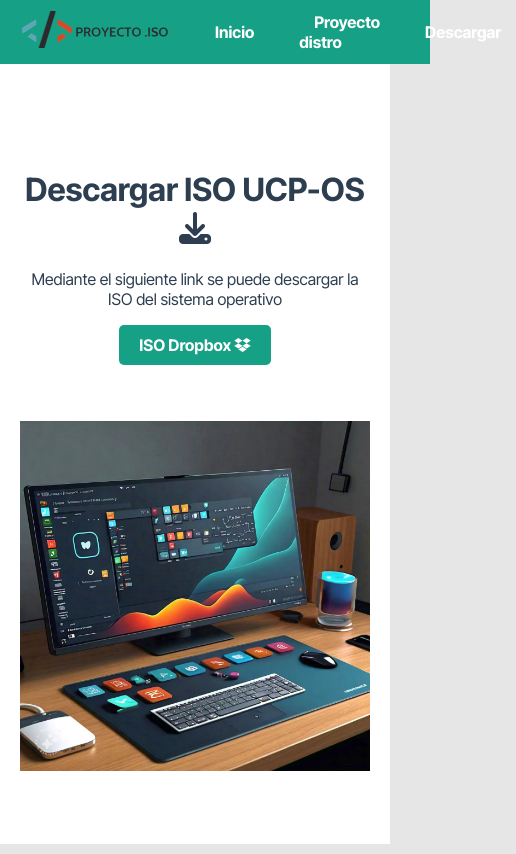
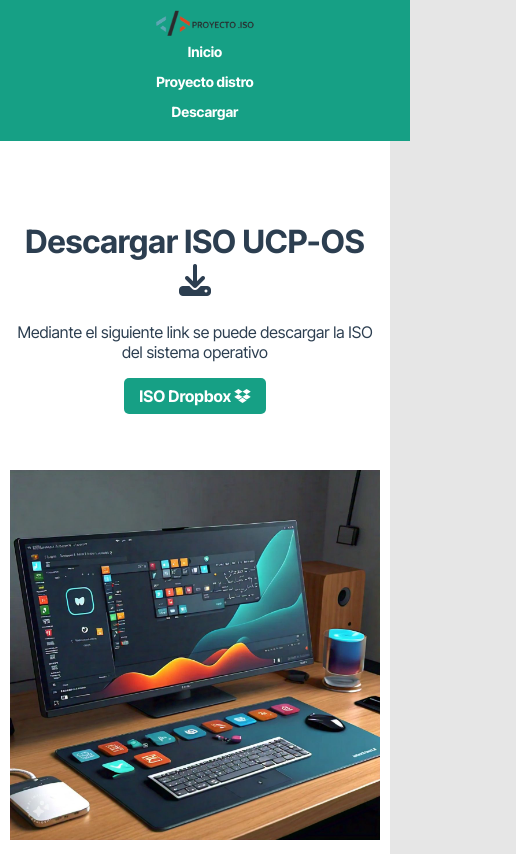
Before and after one commit to proyectoiso/proyectoiso.github.io, a plain HTML site: page download.html in a window 390 px wide. Shown: the whole page, 516 px wide, since content can reach past the window. Drawn offline with Linux system fonts and the light colour scheme; a web font is replaced by a local one.

Commit message:
diseño responsive

```diff
--- a/styles/style.css
+++ b/styles/style.css
@@ -1,4 +1,4 @@
-@import url('https://fonts.googleapis.com/css2?family=Barlow+Condensed:ital,wght@0,100;0,200;0,300;0,400;0,500;0,600;0,700;0,800;0,900;1,100;1,200;1,300;1,400;1,500;1,600;1,700;1,800;1,900&family=BhuTuka+Expanded+One&family=DM+Serif+Text:ital@0;1&family=Inter+Tight:ital,wght@0,100..900;1,100..900&family=Moderustic:wght@300..800&family=Poppins:ital,wght@0,100;0,200;0,300;0,400;0,500;0,600;0,700;0,800;0,900;1,100;1,200;1,300;1,400;1,500;1,600;1,700;1,800;1,900&family=Roboto:ital,wght@0,100;0,300;0,400;0,500;0,700;0,900;1,100;1,300;1,400;1,500;1,700;1,900&display=swap');
+@import url('https://fonts.googleapis.com/css2?family=Barlow+Condensed:ital,wght@0,100;0,200;0,300;0,400;0,500;0,600;0,700;0,800;0,900&family=BhuTuka+Expanded+One&family=DM+Serif+Text:ital@0;1&family=Inter+Tight:ital,wght@0,100..900;1,100..900&family=Moderustic:wght@300..800&family=Poppins:ital,wght@0,100;0,200;0,300;0,400;0,500;0,600;0,700;0,800;0,900;1,100;1,200;1,300;1,400;1,500;1,600;1,700;1,800;1,900&family=Roboto:ital,wght@0,100;0,300;0,400;0,500;0,700;0,900;1,100;1,300;1,400;1,500;1,700;1,900&display=swap');
 
 body {
     font-family: "Inter Tight", sans-serif;
@@ -57,10 +57,9 @@ nav ul li a {
 }
 
 nav ul li a:hover {
-    color: #2C3E50; /* Cambia el color del texto al pasar el cursor */
-    transform: scale(1.1); /* Aumenta el tamaño del texto */
+    color: #2C3E50;
+    transform: scale(1.1);
 }
-
 
 main {
     background-color: #FFFFFF;
@@ -69,22 +68,34 @@ main {
     flex-grow: 1;
     display: flex;
     flex-direction: column;
-    align-items: center; /* Centrar el contenido */
+    align-items: center;
 }
 
 main div {
-    max-width: 800px; /* Limitar el ancho del contenido */
-    padding: 20px; /* Espaciado interno */
+    max-width: 800px;
+    padding: 20px;
 }
 
 .image-container {
-    text-align: center; /* Centrar la imagen */
+    text-align: center;
+}
+
+.image-container-systemback {
+    text-align: center;
+    margin-bottom: 20px;
+}
+
+.image-container-systemback img {
+    width: 100%;
+    max-width: 600px;
+    height: auto;
+    border-radius: 10px;
 }
 
 .image-effect {
-    width: 100%; /* Hacer que la imagen sea responsive */
-    max-width: 400px; /* Ancho máximo de la imagen */
-    transition: transform 0.3s ease; /* Transición suave */
+    width: 100%;
+    max-width: 400px;
+    transition: transform 0.3s ease;
 }
 
 .image-effect:hover {
@@ -92,5 +103,69 @@ main div {
 }
 
 p {
-    line-height: 1.6; /* Aumentar el espacio entre líneas */
+    line-height: 1.6;
 }
+
+/* --- Media Queries para la responsividad --- */
+
+/* para dispositivos medianos (tablets, pantallas medianas) */
+@media (max-width: 768px) {
+    header {
+        flex-direction: column;
+        position: relative;
+    }
+
+    #logo-prueba {
+        width: 120px;
+    }
+
+    nav ul {
+        flex-direction: column;
+        align-items: center;
+    }
+
+    nav ul li {
+        margin-left: 0;
+        margin-bottom: 10px;
+    }
+
+    main div {
+        max-width: 90%;
+    }
+
+    .image-container-systemback img {
+        max-width: 100%; /* esta parte asegura que la imagen no exceda el ancho del contenedor */
+    }
+}
+
+/* Dispositivos pequeños (móviles) */
+@media (max-width: 480px) {
+    header {
+        padding: 10px;
+    }
+
+    #logo-prueba {
+        width: 100px;
+    }
+
+    nav ul li a {
+        font-size: 14px;
+        padding: 8px 10px;
+    }
+
+    main div {
+        padding: 15px;
+    }
+
+    h1 {
+        font-size: 22px;
+    }
+
+    p {
+        font-size: 14px;
+    }
+
+    .image-effect {
+        max-width: 90%; /* Reducir el tamaño de la imagen en pantallas más pequeñas */
+    }
+}
--- a/styles/style_download.css
+++ b/styles/style_download.css
@@ -1,4 +1,4 @@
-@import url('https://fonts.googleapis.com/css2?family=Barlow+Condensed:ital,wght@0,100;0,200;0,300;0,400;0,500;0,600;0,700;0,800;0,900;1,100;1,200;1,300;1,400;1,500;1,600;1,700;1,800;1,900&family=BhuTuka+Expanded+One&family=DM+Serif+Text:ital@0;1&family=Inter+Tight:ital,wght@0,100..900;1,100..900&family=Moderustic:wght@300..800&family=Poppins:ital,wght@0,100;0,200;0,300;0,400;0,500;0,600;0,700;0,800;0,900;1,100;1,200;1,300;1,400;1,500;1,600;1,700;1,800;1,900&family=Roboto:ital,wght@0,100;0,300;0,400;0,500;0,700;0,900;1,100;1,300;1,400;1,500;1,700;1,900&display=swap');
+@import url('https://fonts.googleapis.com/css2?family=Barlow+Condensed:ital,wght@0,100;0,200;0,300;0,400;0,500;0,600;0,700;0,800;0,900&family=BhuTuka+Expanded+One&family=DM+Serif+Text:ital@0;1&family=Inter+Tight:ital,wght@0,100..900;1,100..900&family=Moderustic:wght@300..800&family=Poppins:ital,wght@0,100;0,200;0,300;0,400;0,500;0,600;0,700;0,800;0,900;1,100;1,200;1,300;1,400;1,500;1,600;1,700;1,800;1,900&family=Roboto:ital,wght@0,100;0,300;0,400;0,500;0,700;0,900;1,100;1,300;1,400;1,500;1,700;1,900&display=swap');
 
 body {
     font-family: "Inter Tight", sans-serif;
@@ -56,7 +56,7 @@ nav ul li a {
 }
 
 nav ul li a:hover {
-    color: #2C3E50; /* Cambia el color al pasar el cursor */
+    color: #2C3E50; /* cambia el color al pasar el cursor */
 }
 
 main {
@@ -65,30 +65,30 @@ main {
     padding-top: 80px; /* Ajustar según la altura del header */
     flex-grow: 1;
     display: flex;
-    justify-content: center; /* Centrar el contenido */
-    align-items: center; /* Centrar verticalmente */
+    justify-content: center;
+    align-items: center;
 }
 
 .content-container {
-    max-width: 800px; /* Limitar el ancho del contenido */
-    padding: 20px; /* Espaciado interno */
-    text-align: center; /* Centrar el texto */
+    max-width: 800px;
+    padding: 20px;
+    text-align: center;
 }
 
 .download-link a {
-    display: inline-block; /* Hacer que el enlace sea un bloque */
-    background-color: #16A085; /* Color de fondo */
-    color: white; /* Color del texto */
-    padding: 10px 20px; /* Espaciado interno */
-    border-radius: 5px; /* Bordes redondeados */
-    font-weight: bold; /* Negrita */
-    text-decoration: none; /* Sin subrayado */
-    transition: background-color 0.3s, transform 0.3s; /* Transiciones suaves */
+    display: inline-block;
+    background-color: #16A085;
+    color: white;
+    padding: 10px 20px;
+    border-radius: 5px;
+    font-weight: bold;
+    text-decoration: none;
+    transition: background-color 0.3s, transform 0.3s;
 }
 
 .download-link a:hover {
-    background-color: #2C3E50; /* Color de fondo al pasar el cursor */
-    transform: scale(1.05); /* Efecto de zoom al pasar el cursor */
+    background-color: #2C3E50;
+    transform: scale(1.05);
 }
 
 .image-container {
@@ -97,10 +97,75 @@ main {
 
 .main-image {
     width: 100%; /* Hacer que la imagen sea responsive */
-    max-width: 400px; /* Ancho máximo de la imagen */
-    transition: transform 0.3s ease; /* Transición suave */
+    max-width: 400px;
+    transition: transform 0.3s ease;
 }
 
 .main-image:hover {
     transform: scale(1.05); /* Efecto de zoom al pasar el cursor */
 }
+
+/* --- Media Queries para la responsividad --- */
+
+/* para dispositivos medianos (tablets, pantallas medianas) */
+@media (max-width: 768px) {
+    header {
+        flex-direction: column;
+        position: relative;
+    }
+
+    #logo-prueba {
+        width: 120px;
+    }
+
+    nav ul {
+        flex-direction: column;
+        align-items: center;
+    }
+
+    nav ul li {
+        margin-left: 0;
+        margin-bottom: 10px;
+    }
+
+    main {
+        padding-top: 60px;
+    }
+
+    .content-container {
+        max-width: 90%;
+    }
+}
+
+/* Dispositivos pequeños (móviles) */
+@media (max-width: 480px) {
+    header {
+        padding: 10px;
+    }
+
+    #logo-prueba {
+        width: 100px;
+    }
+
+    nav ul li a {
+        font-size: 14px;
+        padding: 8px 10px;
+    }
+
+    main {
+        padding-top: 50px;
+    }
+
+    .content-container {
+        padding: 10px;
+        max-width: 100%;
+    }
+
+    .download-link a {
+        padding: 8px 15px;
+    }
+
+    .main-image {
+        max-width: 100%;
+    }
+}
```
